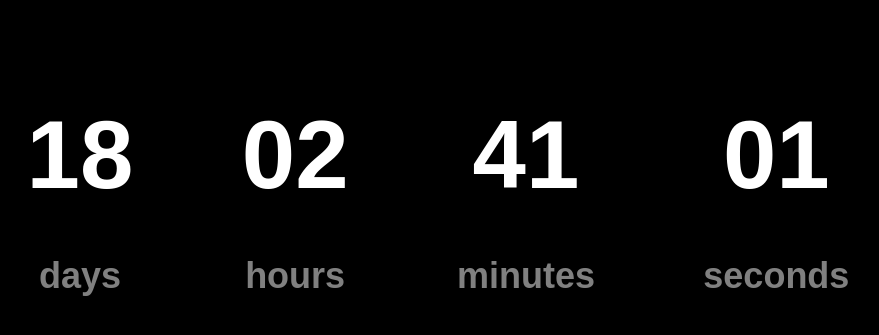
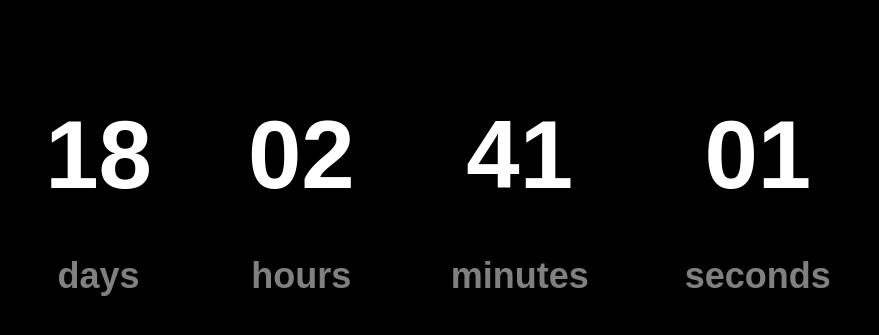
Before and after one commit to adriangb/taulboyrecords, a plain HTML site: page src/index.html in a window 1280 px wide. Shown: the part 255-590 px from the top of the page, without its empty margins (202-1081 px from the left). Drawn offline with nearby package versions, Linux system fonts and the light colour scheme; a web font is replaced by a local one.

Commit message:
more css

```diff
--- a/src/main.css
+++ b/src/main.css
@@ -9,15 +9,12 @@ body {
   flex-direction: column;
   height: 100vh;
   justify-content: center;
-  margin-left: 50px;
-  margin-right: 50px;
 }
 /* ==================
  *  APP
  * ================== */
 .countdown {
   height: 300px;
-  width: 80%;
   display: grid;
   grid-template-columns: auto;
   grid-auto-flow: column;
```
